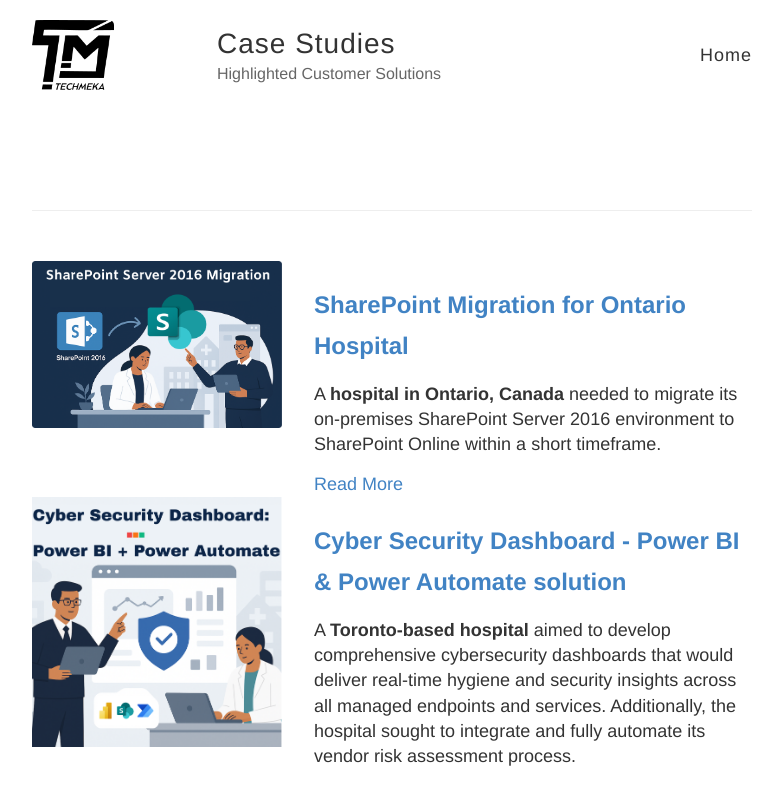
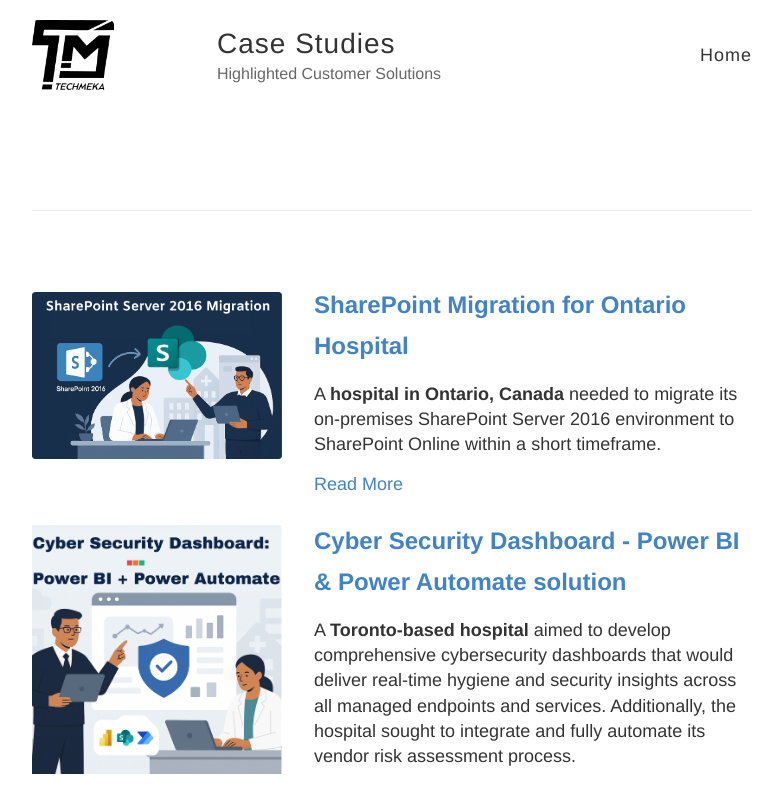
Before and after one commit to Techmeka/blog, a Jekyll site: the page built from index.html, in a window 1280 px wide. Shown: the top 787 px of the page, without its empty margins (248-1031 px from the left). Built offline with Jekyll 4.4.1, drawn with Linux system fonts in a browser that asks for light colours; grey boxes are pictures that could not be loaded.

Commit message:
good state?

```diff
--- a/assets/css/style.scss
+++ b/assets/css/style.scss
@@ -300,12 +300,12 @@
 @media (min-width: 900px) {
   .post-preview-flex {
     display: flex;
-    align-items: flex-start;
+    align-items: center; /* Vertically center content with image */
     gap: 2rem;
   }
   .post-image-desktop {
     display: block;
-    flex: 0 0 250px; /* Adjust width as needed */
+    flex: 0 0 250px;
     max-width: 250px;
   }
   .post-preview-content {
```
